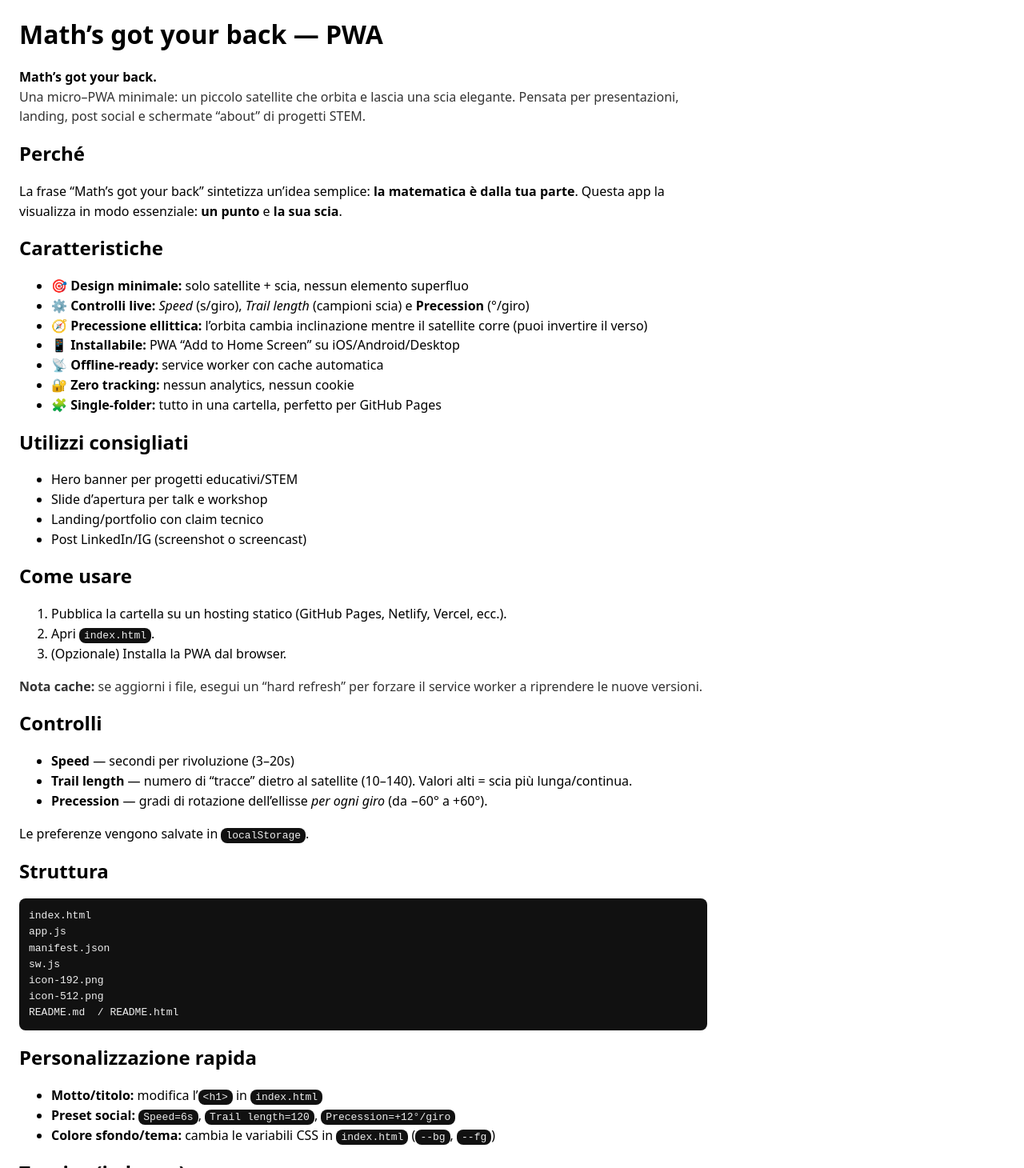
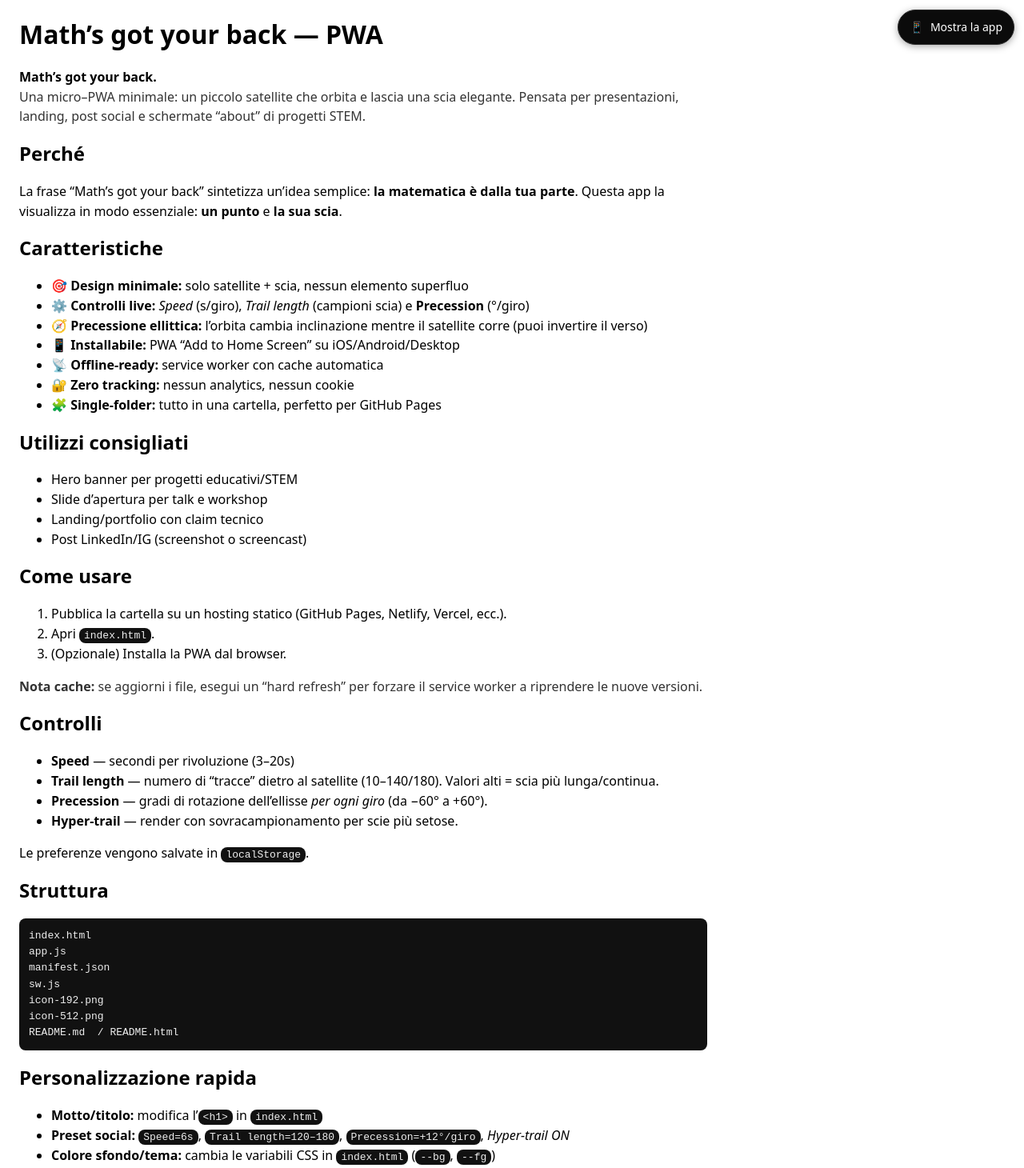
Before and after one commit to pezzaliapp/MathsGotYourBack_PWA, a plain HTML site: page README.html in a window 1280 px wide. Shown: the top 1460 px of the page at 80% size. Drawn offline with Linux system fonts and the light colour scheme.

Commit message:
Add files via upload

```diff
--- a/README.html
+++ b/README.html
@@ -8,7 +8,19 @@
   code{padding:2px 6px}
   pre{padding:12px;overflow:auto}
   .muted{opacity:.8}
+  .floating-btn{
+    position:fixed;top:12px;right:12px;z-index:9999;
+    background:#0b0b0b;color:#fff;text-decoration:none;
+    padding:10px 14px;border-radius:999px;font-size:14px;
+    border:1px solid #2a2a2a; box-shadow:0 2px 10px rgba(0,0,0,.35);
+    display:inline-flex; align-items:center; gap:8px
+  }
+  .floating-btn:hover{background:#171717}
 </style></head><body>
+<a href="index.html" class="floating-btn" aria-label="Show the app">
+  <span aria-hidden="true">📱</span><span>Mostra la app</span>
+</a>
+
 <h1>Math’s got your back — PWA</h1>
 <p><strong>Math’s got your back.</strong><br>
 <span class="muted">Una micro–PWA minimale: un piccolo satellite che orbita e lascia una scia elegante. Pensata per presentazioni, landing, post social e schermate “about” di progetti STEM.</span></p>
@@ -47,8 +59,9 @@ Questa app la visualizza in modo essenziale: <strong>un punto</strong> e <strong
 <h2>Controlli</h2>
 <ul>
   <li><strong>Speed</strong> — secondi per rivoluzione (3–20s)</li>
-  <li><strong>Trail length</strong> — numero di “tracce” dietro al satellite (10–140). Valori alti = scia più lunga/continua.</li>
+  <li><strong>Trail length</strong> — numero di “tracce” dietro al satellite (10–140/180). Valori alti = scia più lunga/continua.</li>
   <li><strong>Precession</strong> — gradi di rotazione dell’ellisse <em>per ogni giro</em> (da −60° a +60°).</li>
+  <li><strong>Hyper-trail</strong> — render con sovracampionamento per scie più setose.</li>
 </ul>
 <p>Le preferenze vengono salvate in <code>localStorage</code>.</p>
 
@@ -65,7 +78,7 @@ README.md  / README.html
 <h2>Personalizzazione rapida</h2>
 <ul>
   <li><strong>Motto/titolo:</strong> modifica l’<code>&lt;h1&gt;</code> in <code>index.html</code></li>
-  <li><strong>Preset social:</strong> <code>Speed=6s</code>, <code>Trail length=120</code>, <code>Precession=+12°/giro</code></li>
+  <li><strong>Preset social:</strong> <code>Speed=6s</code>, <code>Trail length=120–180</code>, <code>Precession=+12°/giro</code>, <em>Hyper-trail ON</em></li>
   <li><strong>Colore sfondo/tema:</strong> cambia le variabili CSS in <code>index.html</code> (<code>--bg</code>, <code>--fg</code>)</li>
 </ul>
 
```
Also changed, not shown: index.html (+12 -5 lines).
